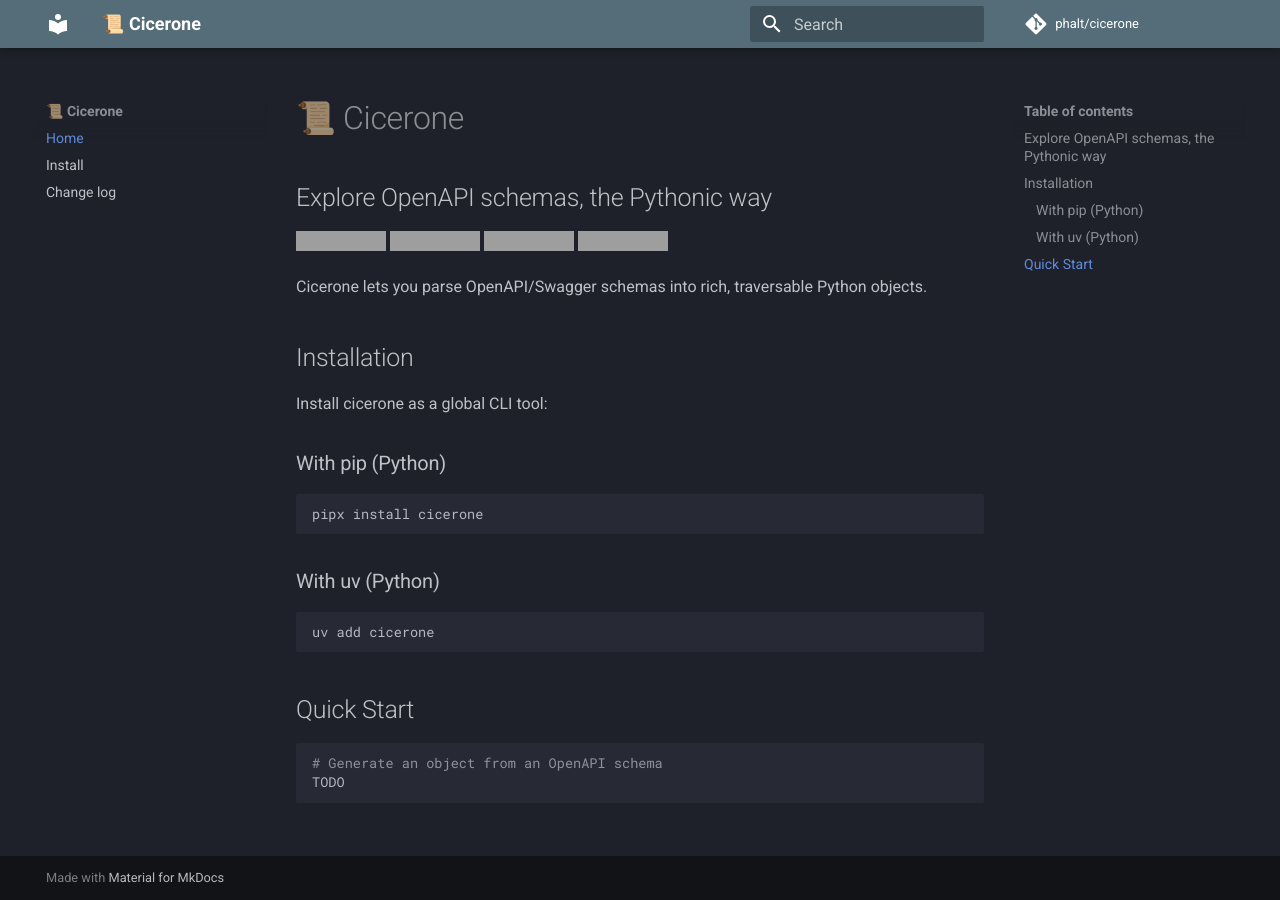
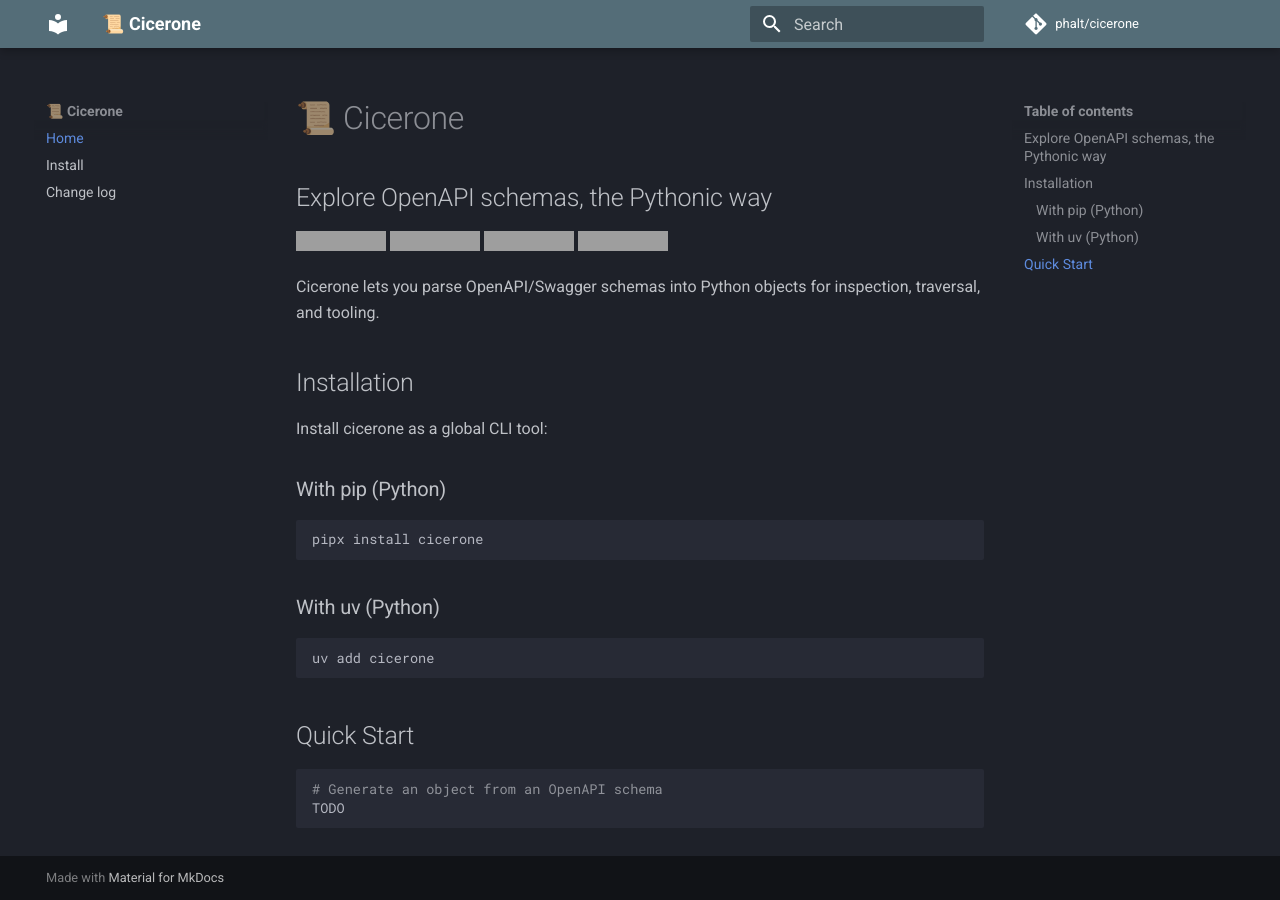
Before and after one commit to phalt/cicerone, an MkDocs documentation site: the page built from docs/index.md, in a window 1280 px wide, cut to the strip 0-900 px from the top of the page. Built offline with MkDocs 1.6.1 and Material for MkDocs 9.7.7, drawn with Linux system fonts in a browser that asks for light colours; comment, search, counter and statistics services are not loaded; grey boxes are pictures that could not be loaded.

Commit message:
improve docs

```diff
--- a/docs/index.md
+++ b/docs/index.md
@@ -7,7 +7,7 @@
 ![PyPI - Downloads](https://img.shields.io/pypi/dm/cicerone)
 ![PyPI - License](https://img.shields.io/pypi/l/cicerone)
 
-Cicerone lets you parse OpenAPI/Swagger schemas into rich, traversable Python objects.
+Cicerone lets you parse OpenAPI/Swagger schemas into Python objects for inspection, traversal, and tooling.
 
 ## Installation
 
```
Also changed, not shown: README.md (+1 -1 lines).
